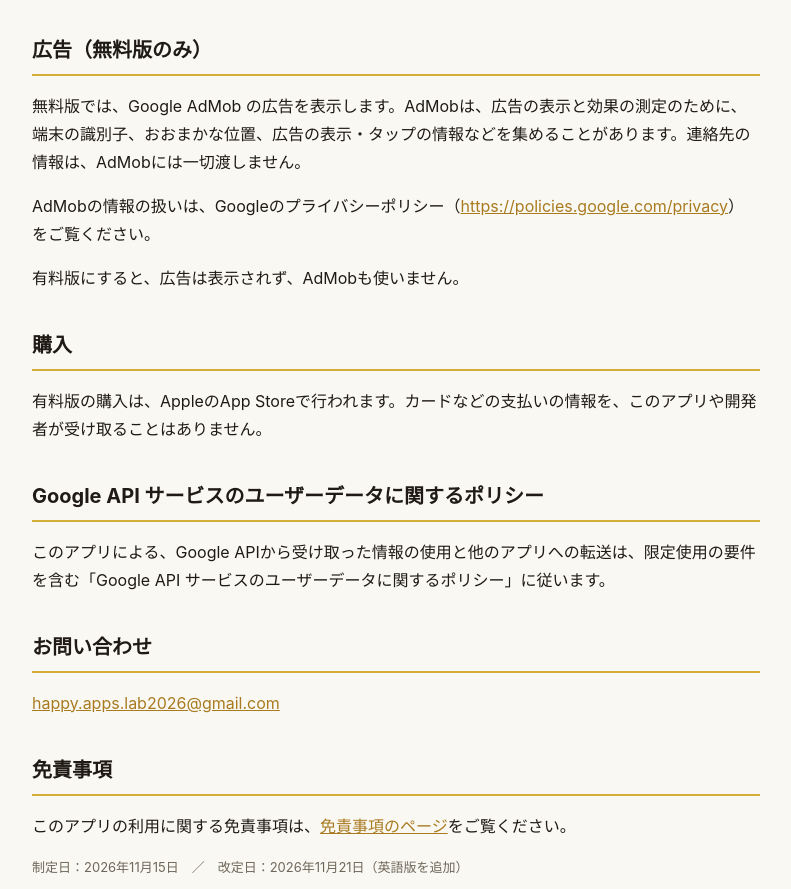
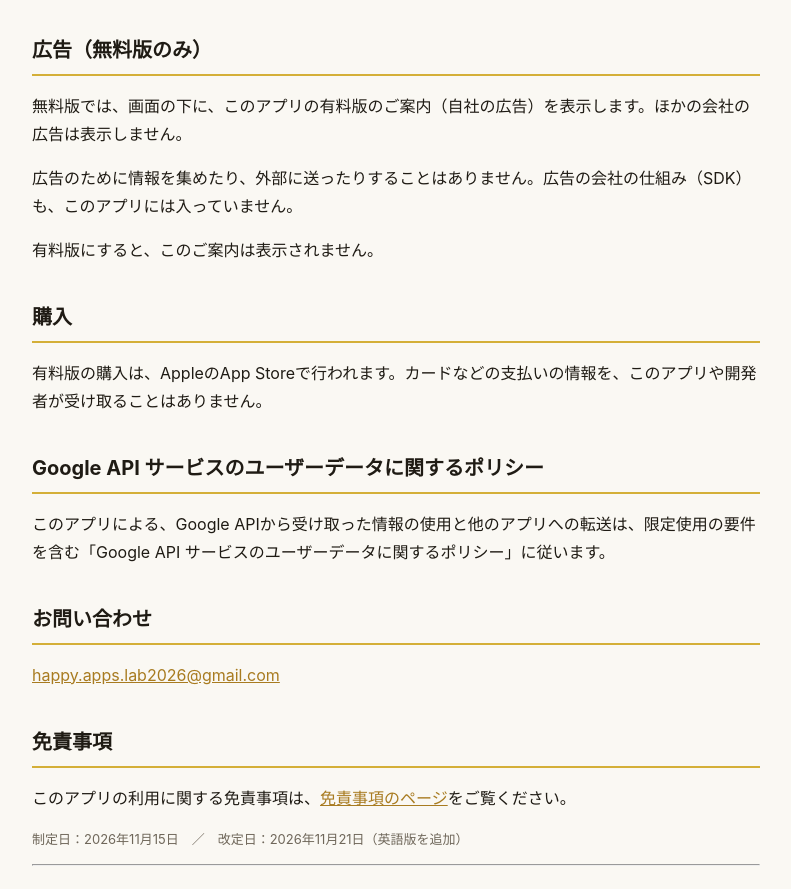
Before and after one commit to happy-apps-lab/happy-apps-lab.github.io, a plain HTML site: page label-douki/privacy.html in a window 1280 px wide. Shown: the part 1206-2095 px from the top of the page, without its empty margins (244-1035 px from the left). Drawn offline with Linux system fonts and the light colour scheme.

Commit message:
Add files via upload

```diff
--- a/label-douki/privacy.html
+++ b/label-douki/privacy.html
@@ -29,9 +29,9 @@
 <li>Googleの連絡先そのものは、Googleに残ります。</li>
 </ul>
 <h2>広告（無料版のみ）</h2>
-<p>無料版では、Google AdMob の広告を表示します。AdMobは、広告の表示と効果の測定のために、端末の識別子、おおまかな位置、広告の表示・タップの情報などを集めることがあります。連絡先の情報は、AdMobには一切渡しません。</p>
-<p>AdMobの情報の扱いは、Googleのプライバシーポリシー（<a href="https://policies.google.com/privacy">https://policies.google.com/privacy</a>）をご覧ください。</p>
-<p>有料版にすると、広告は表示されず、AdMobも使いません。</p>
+<p>無料版では、画面の下に、このアプリの有料版のご案内（自社の広告）を表示します。ほかの会社の広告は表示しません。</p>
+<p>広告のために情報を集めたり、外部に送ったりすることはありません。広告の会社の仕組み（SDK）も、このアプリには入っていません。</p>
+<p>有料版にすると、このご案内は表示されません。</p>
 <h2>購入</h2>
 <p>有料版の購入は、AppleのApp Storeで行われます。カードなどの支払いの情報を、このアプリや開発者が受け取ることはありません。</p>
 <h2>Google API サービスのユーザーデータに関するポリシー</h2>
@@ -49,7 +49,7 @@
 <h2>2. How the App uses Google user data</h2>
 <p>Google user data is used only to provide the App's user-facing features: showing the user's contacts and labels, calling / messaging a contact, and saving the contacts and labels the user adds, edits or deletes back to the user's Google Contacts. All changes are made only when the user takes an action in the App.</p>
 <h2>3. Sharing and transfer</h2>
-<p>Google user data is exchanged only between the user's iPhone and Google's People API. The developer has no server and cannot see the user's contacts. Google user data is not shared with, transferred to or sold to any third party (including advertisers, data brokers, analytics providers or AI/ML services), and is not used for advertising, profiling, credit or lending decisions, or to train AI/ML models. The free version shows Google AdMob ads, but no contact data is ever passed to AdMob.</p>
+<p>Google user data is exchanged only between the user's iPhone and Google's People API. The developer has no server and cannot see the user's contacts. Google user data is not shared with, transferred to or sold to any third party (including advertisers, data brokers, analytics providers or AI/ML services), and is not used for advertising, profiling, credit or lending decisions, or to train AI/ML models. The free version shows only an in-app banner for the App's own paid upgrade. The App contains no third-party advertising or analytics SDK, and no data is collected for advertising.</p>
 <h2>4. Data protection</h2>
 <p>All communication with Google uses HTTPS. The OAuth refresh token is stored in the iOS Keychain (this-device-only, accessible only when the device is unlocked); the access token is kept only in memory. A local copy of the contacts is stored inside the App's sandbox with iOS Data Protection (complete file protection) and is excluded from iCloud / device backups.</p>
 <h2>5. Data retention and deletion</h2>
```
